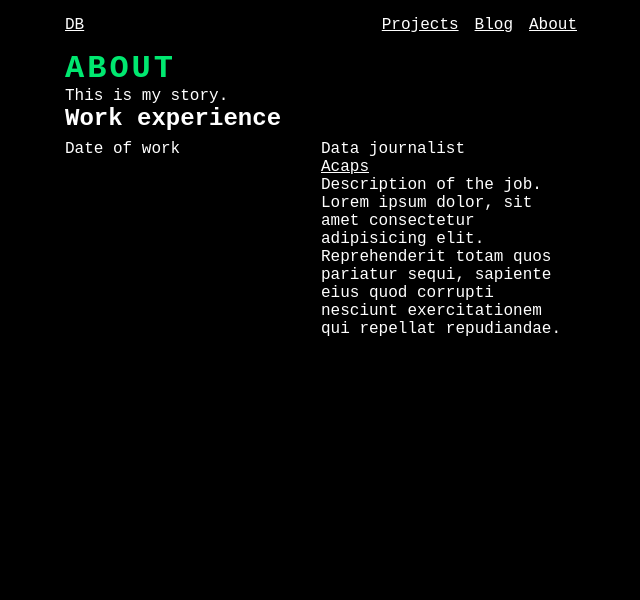
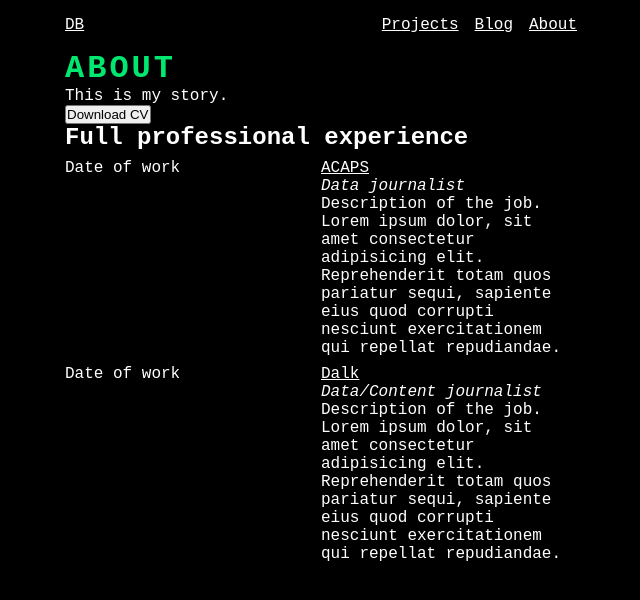
Before and after one commit to damianobacci/portfolio, a Next.js app: page /about in a window 1280 px wide. Shown: the top 600 px of the page, without its empty margins (319-959 px from the left). Built offline with nearby package versions, Linux system fonts and the light colour scheme.

Commit message:
New blog post, rotating eyes

```diff
--- a/app/about/page.js
+++ b/app/about/page.js
@@ -5,12 +5,31 @@ export default function AboutPage() {
     <main>
       <h1 className="title">ABOUT</h1>
       <p>This is my story.</p>
-      <h2>Work experience</h2>
+      <button>Download CV</button>
+      <h2>Full professional experience</h2>
       <div className={styles.work}>
         <div className={styles.date}>Date of work</div>
         <div className={styles.details}>
-          <p>Data journalist</p>
-          <a href="/">Acaps</a>
+          <a href="/">ACAPS</a>
+          <p>
+            <em>Data journalist</em>
+          </p>
+
+          <p>
+            Description of the job. Lorem ipsum dolor, sit amet consectetur
+            adipisicing elit. Reprehenderit totam quos pariatur sequi, sapiente
+            eius quod corrupti nesciunt exercitationem qui repellat repudiandae.
+          </p>
+        </div>
+      </div>
+      <div className={styles.work}>
+        <div className={styles.date}>Date of work</div>
+        <div className={styles.details}>
+          <a href="/">Dalk</a>
+          <p>
+            <em>Data/Content journalist</em>
+          </p>
+
           <p>
             Description of the job. Lorem ipsum dolor, sit amet consectetur
             adipisicing elit. Reprehenderit totam quos pariatur sequi, sapiente
--- a/app/projects/page.js
+++ b/app/projects/page.js
@@ -31,12 +31,12 @@ export default function ProjectsPage() {
       />
       <ProjectBox
         title="Javascript Rock, Paper & Scissors"
-        description="asd"
+        description="A small Javascript rendition of the classic rock, paper and scissors game."
         more="/projects/quote-keeper"
       />
       <ProjectBox
         title="The Legend of Yota"
-        description="asd"
+        description="The Legend of Yota is a text-based adventure game written in C, in the style of the great Infocom classics like Zork, Enchanter and Planetfall."
         more="/projects/quote-keeper"
       />
     </main>
```
Also changed, not shown: components/Eyes/Eyes.css (+13 -0 lines), components/Eyes/Eyes.js (+6 -1 lines), posts/how-this-blog-works.md (+2 -0 lines), posts/php-8-for-absolute-beginners.md (+15 -2 lines).
